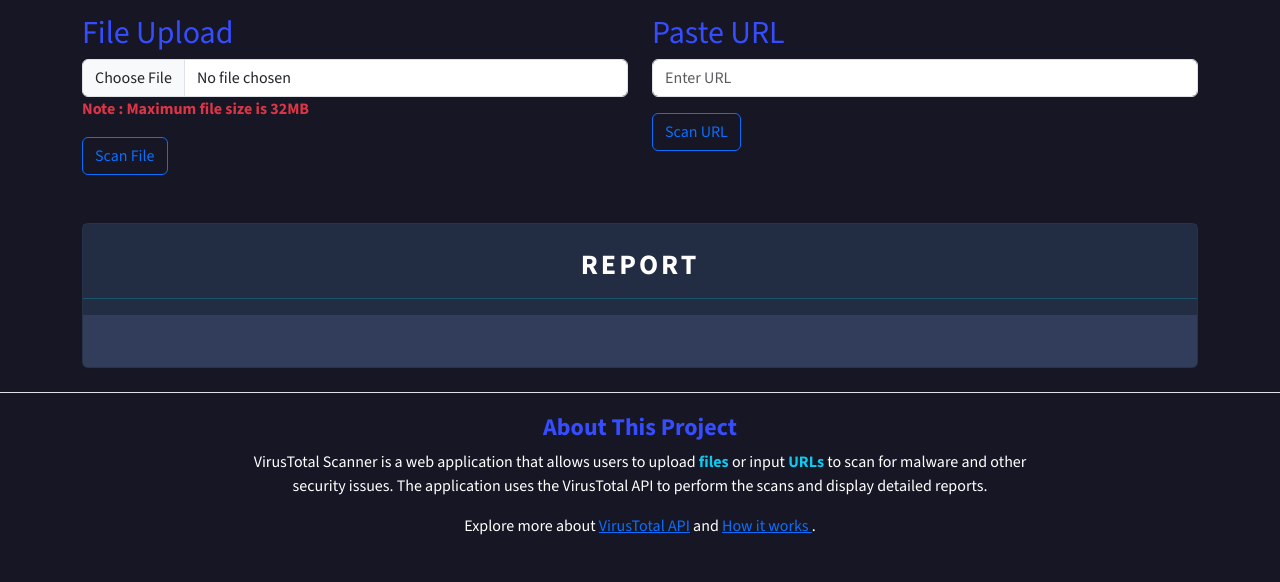
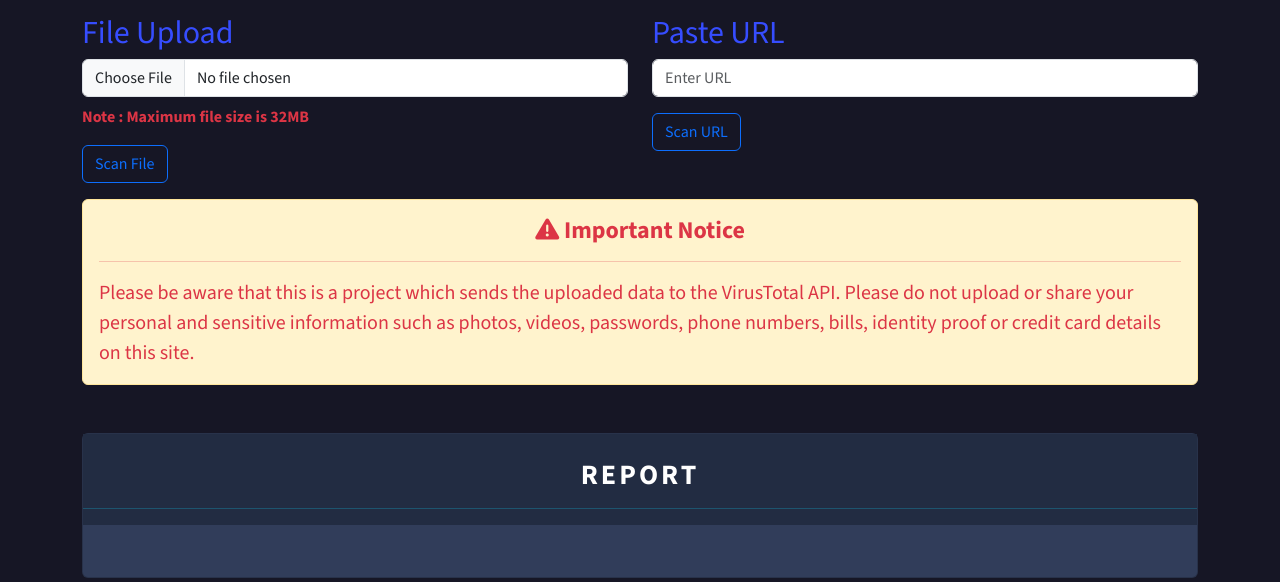
Before and after one commit to Yogadeepan29/Async--Day-20_Task-1_VirusTotal-Scanner, a plain HTML site: page index.html in a window 1280 px wide. Shown: the part 749-1331 px from the top of the page. Drawn offline with nearby package versions, Linux system fonts and the light colour scheme.

Commit message:
updated disclaimer

```diff
--- a/index.html
+++ b/index.html
@@ -4,7 +4,10 @@
     <meta charset="UTF-8" />
     <meta name="viewport" content="width=device-width, initial-scale=1.0" />
     <meta name="author" content="Yogadeepan.R" />
-    <meta name="google-site-verification" content="QWchobPlRuiCZNHYP0yV9kgHZSRXlsBSHgFlpdJqp3A" />
+    <meta
+      name="google-site-verification"
+      content="QWchobPlRuiCZNHYP0yV9kgHZSRXlsBSHgFlpdJqp3A"
+    />
     <title>VirusTotal Scanner</title>
     <link rel="stylesheet" href="style.css" />
     <link
@@ -37,7 +40,7 @@
         src="https://cdn-icons-png.flaticon.com/512/2050/2050129.png "
         alt=""
       /><br />
-      <p class="text-center text-info ">
+      <p class="text-center text-info">
         Analyse suspicious files and URLs to detect malware and other <br />
         breaches, automatically share them with the security community.
       </p>
@@ -48,7 +51,7 @@
           <form>
             <div class="mb-3">
               <input type="file" class="form-control" id="fileInput" />
-              <p class="text-danger fw-bolder" id="file-info">
+              <p class="text-danger fw-bolder mt-2" id="file-info">
                 Note : Maximum file size is 32MB
               </p>
             </div>
@@ -76,7 +79,18 @@
           </form>
         </div>
       </div>
-
+      <!-- Disclaimer section -->
+      <div class="alert alert-warning text-danger mt-3 fs-5" role="alert">
+        <h4 class="alert-heading text-center">
+        <strong class="text-danger fw-bolder">
+          <i class="fa-solid fa-triangle-exclamation text-danger"></i> Important
+          Notice</strong
+        ></h4><hr>
+        Please be aware that this is a project which sends the uploaded data to
+        the VirusTotal API. Please do not upload or share your personal and
+        sensitive information such as photos, videos, passwords, phone numbers, bills, identity
+        proof or credit card details on this site.
+      </div>
       <!-- Result section -->
       <section id="result">
         <div class="row mt-5">
@@ -138,6 +152,10 @@
     <!-- JavaScript files -->
     <script src="script.js"></script>
     <script
+      src="https://kit.fontawesome.com/3389523cb3.js"
+      crossorigin="anonymous"
+    ></script>
+    <script
       src="https://cdn.jsdelivr.net/npm/@popperjs/core@2.11.8/dist/umd/popper.min.js"
       integrity="sha384-I7E8VVD/ismYTF4hNIPjVp/Zjvgyol6VFvRkX/vR+Vc4jQkC+hVqc2pM8ODewa9r"
       crossorigin="anonymous"
```
